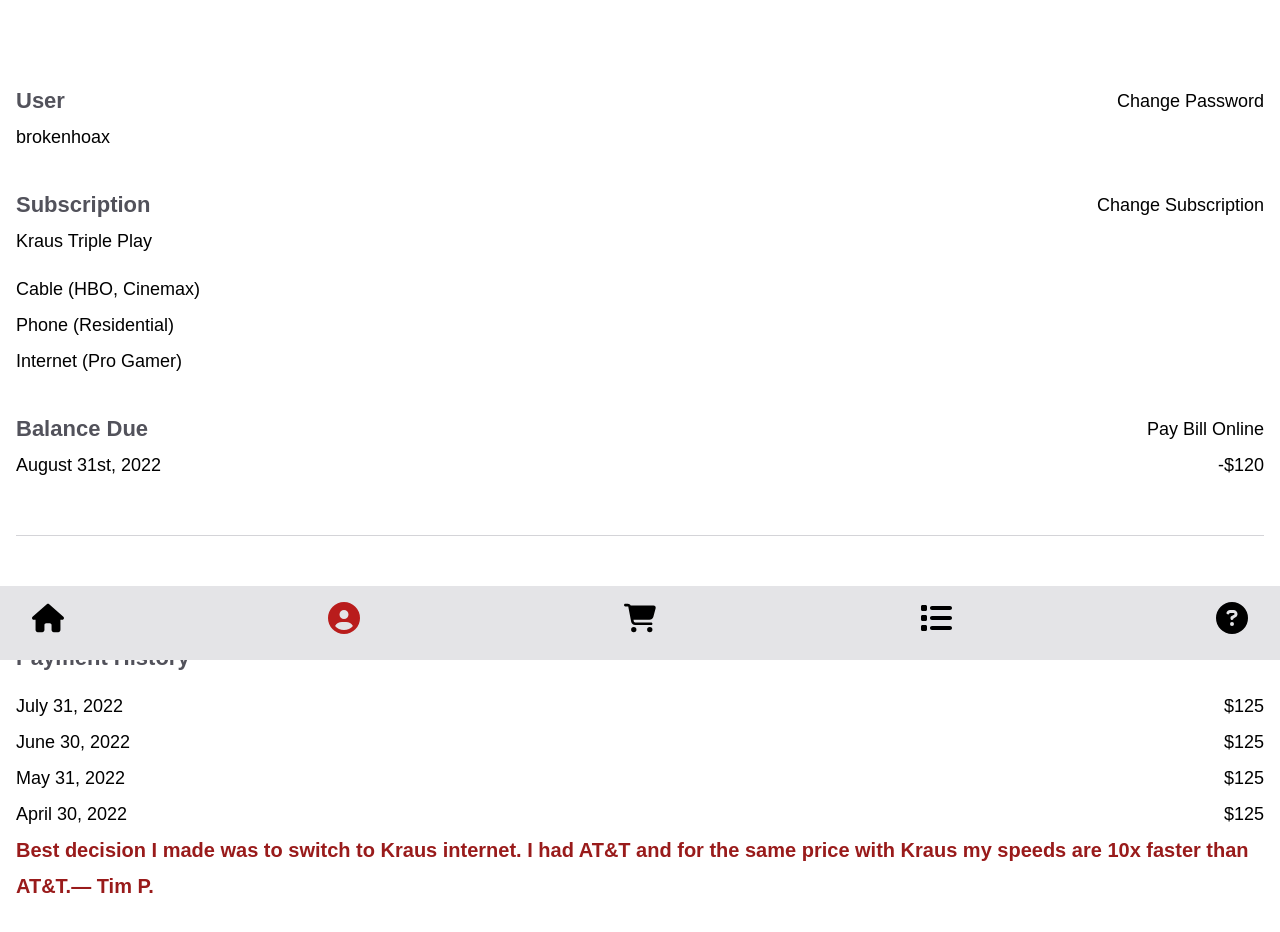
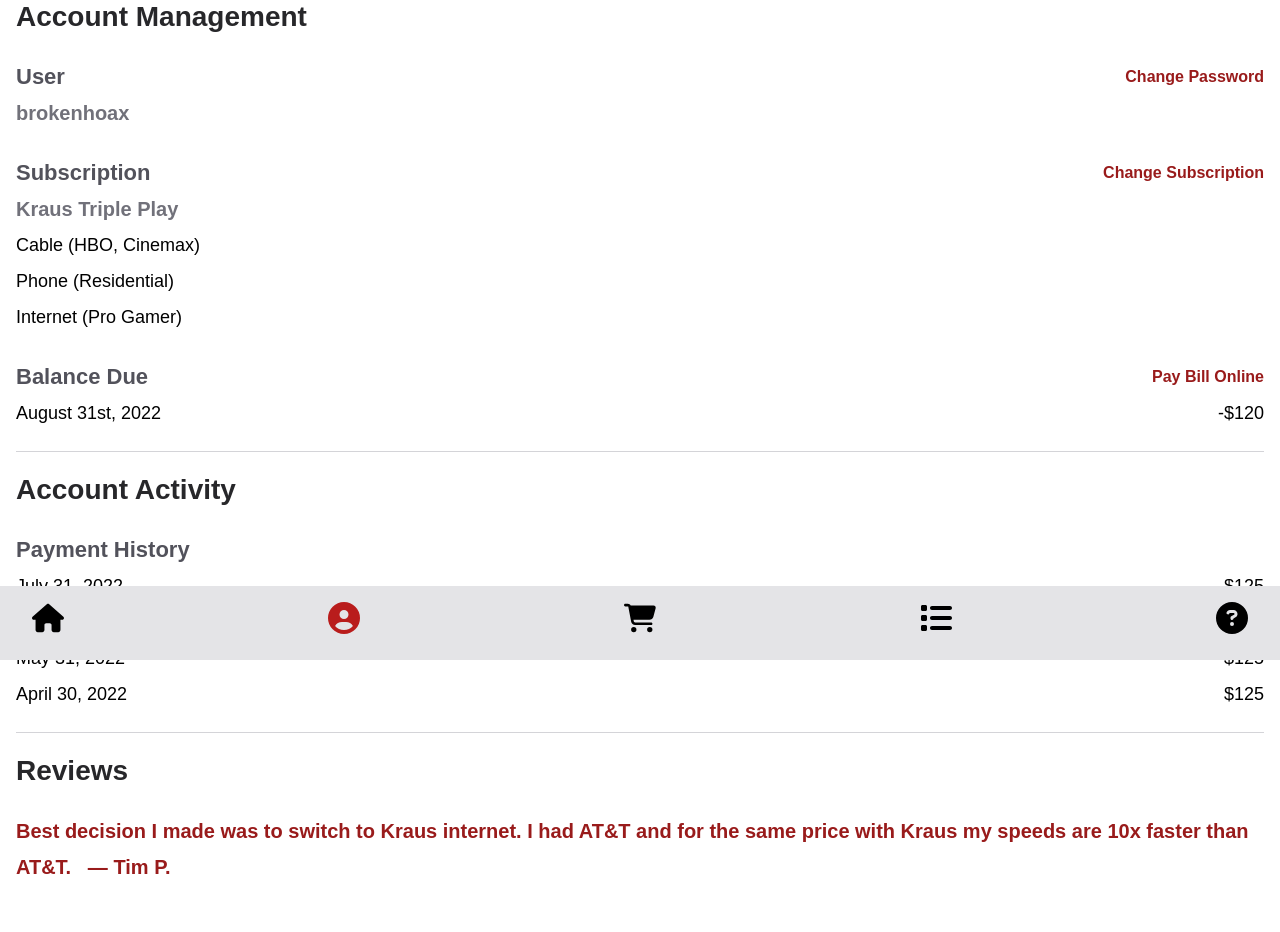
Before and after one commit to brokenhoax/krauscable, a Next.js app: page /profile/user in a window 1280 px wide. Shown: the part 140-1072 px from the top of the page. Built offline with nearby package versions, Linux system fonts and the light colour scheme; a web font is replaced by a local one.

Commit message:
user page improvements

```diff
--- a/pages/profile/user.js
+++ b/pages/profile/user.js
@@ -7,24 +7,24 @@ export default function User() {
   return (
     <Layout>
       <Logo></Logo>
-      <section className={"section"}>
-        <h1 className={styles.header}>Account Management</h1>
+      <section className="pb-128">
+        <h1>Account Management</h1>
         {/* User */}
         <div className={styles.section}>
-          <div className={styles.primary}>
+          <div className={"space-between"}>
             <h2>User</h2>
-            <div className={"secondary-small"}>Change Password</div>
+            <div className={"link"}>Change Password</div>
           </div>
-          <div className="primary-text">brokenhoax</div>
+          <h3>brokenhoax</h3>
         </div>
         {/* Subscription */}
         <div className={styles.section}>
-          <div className={styles.primary}>
+          <div className={"space-between"}>
             <h2>Subscription</h2>
-            <div className={"secondary-small"}>Change Subscription</div>
+            <div className={"link"}>Change Subscription</div>
           </div>
-          <div className="primary-text">Kraus Triple Play</div>
-          <ul className={styles.list}>
+          <h3>Kraus Triple Play</h3>
+          <ul className={"list"}>
             <li>Cable (HBO, Cinemax)</li>
             <li>Phone (Residential)</li>
             <li>Internet (Pro Gamer)</li>
@@ -32,20 +32,21 @@ export default function User() {
         </div>
         {/* Balance Due */}
         <div className={styles.section}>
-          <div className={styles.primary}>
+          <div className={"space-between"}>
             <h2>Balance Due</h2>
-            <div className={"secondary-small"}>Pay Bill Online</div>
+            <div className={"link"}>Pay Bill Online</div>
           </div>
-          <div className={`primary-text ${styles.primary}`}>
+          <div className={"space-between"}>
             <div>August 31st, 2022</div>
             <div>-$120</div>
           </div>
         </div>
         <div className={"divider"}></div>
         {/* Account Activity */}
-        <h1 className={styles.header}>Account Activity</h1>
+        <h1>Account Activity</h1>
+        <div className={styles.section}>
           {/* Payment History */}
-        <div className={styles.primary}>
+          <div className={"space-between"}>
             <h2>Payment History</h2>
           </div>
           <ol className={styles.list}>
@@ -69,10 +70,16 @@ export default function User() {
               <div>$125</div>
             </li>
           </ol>
-        <div className="quote">
-          Best decision I made was to switch to Kraus internet. I had AT&T and
-          for the same price with Kraus my speeds are 10x faster than AT&T.
-          <span>— Tim P.</span>
+          <div className={"divider"}></div>
+          <h1>Reviews</h1>
+          <div className={styles.section}>
+            <p className="quote">
+              Best decision I made was to switch to Kraus internet. I had AT&T
+              and for the same price with Kraus my speeds are 10x faster than
+              AT&T.
+              <span> &nbsp; — Tim P.</span>
+            </p>
+          </div>
         </div>
       </section>
       <Navbar></Navbar>
--- a/pages/profile/user.module.css
+++ b/pages/profile/user.module.css
@@ -4,19 +4,6 @@
   align-items: center;
 }
 
-.header {
-  padding-top: 32px;
-  padding-bottom: 16px;
-  color: white;
+.section {
+  padding-top: 24px;
 }
-
-.section {
-  padding-bottom: 32px;
-}
-
-.list {
-  list-style-type: none;
-  padding: 0;
-  margin: 0;
-  padding-top: 12px;
-}
```
Lines whose indentation alone changed are shown as unchanged.
